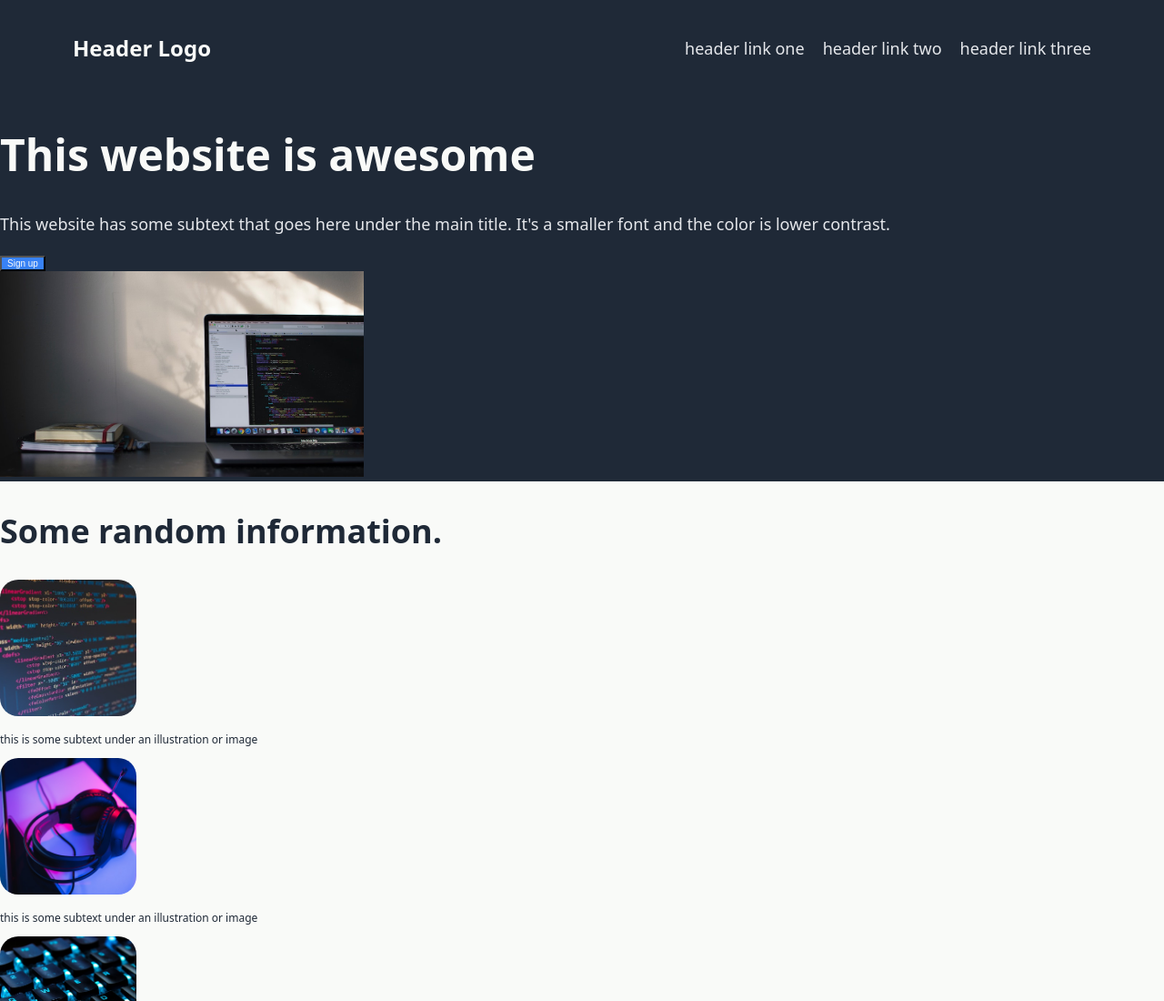
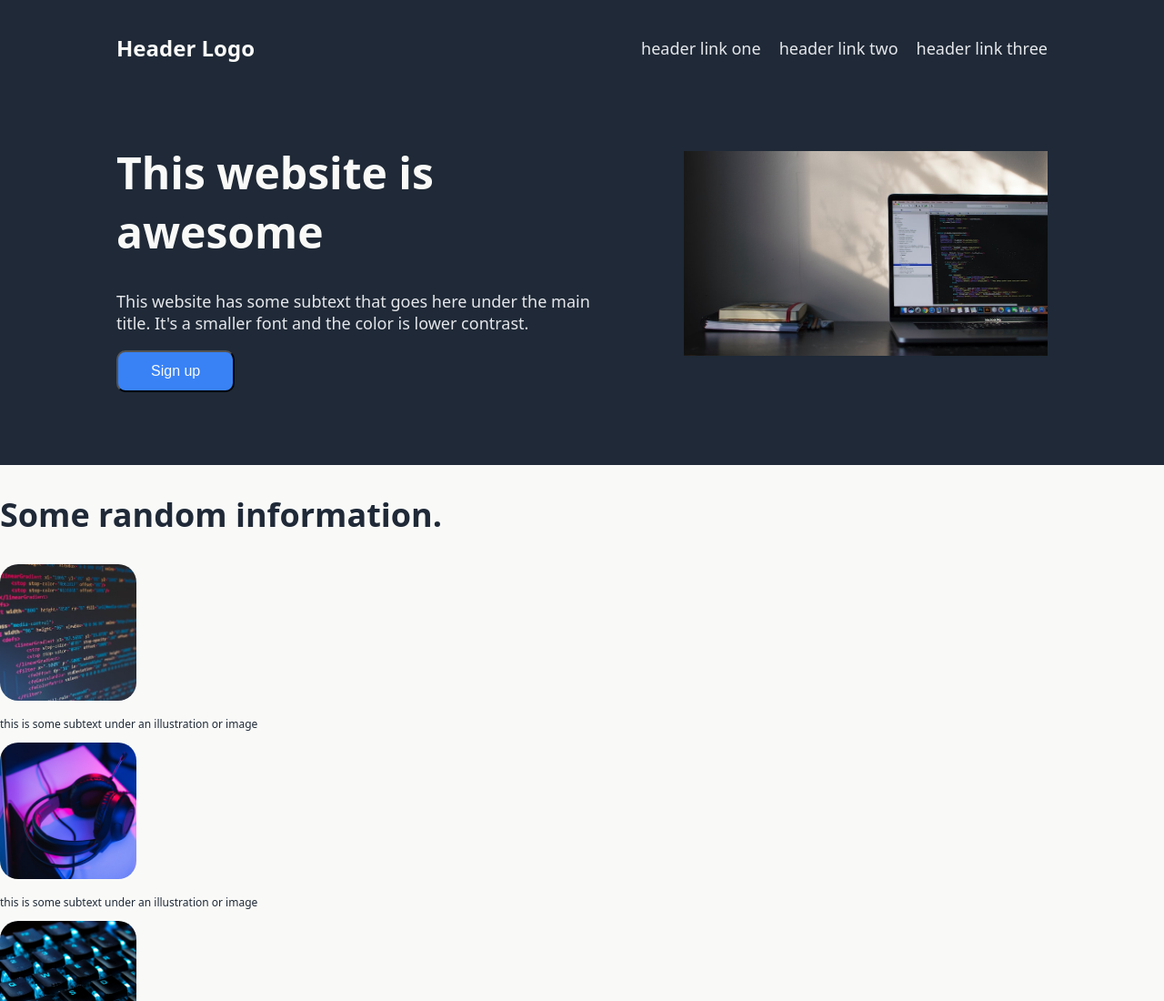
Before and after one commit to tracyneproski/landing-page, a plain HTML site: page index.html in a window 1280 px wide. Shown: the top 1100 px of the page at 91% size. Drawn offline with Linux system fonts and the light colour scheme.

Commit message:
Add fully styled hero section

```diff
--- a/style.css
+++ b/style.css
@@ -13,7 +13,7 @@ body {
 .topnav {
     display: flex;
     justify-content: space-between;
-    padding: 20px 80px;
+    padding: 20px 10%;
     align-items: center;
     background-color: #1F2937;
 
@@ -38,13 +38,19 @@ ul {
 
 .hero {
     background-color: #1F2937;
+    display: flex;
+    flex-basis: 45%;
+    justify-content: space-between;
+    align-items: center;
+    padding: 20px 10% 80px 10%;
+    gap: 10%;
 
 }
 
-.hero-content {
+/* .hero-content {
 
 
-}
+}*/
 
 .main {
     font-size: 48px;
@@ -58,9 +64,11 @@ ul {
 }
 
 .hero-button {
-    font-size: 10px;
+    font-size: 16px;
     color: #F9FAF8;
     background-color: #3882F6;
+    padding: 12px 36px;
+    border-radius: 10px;
 
 
 }
```
